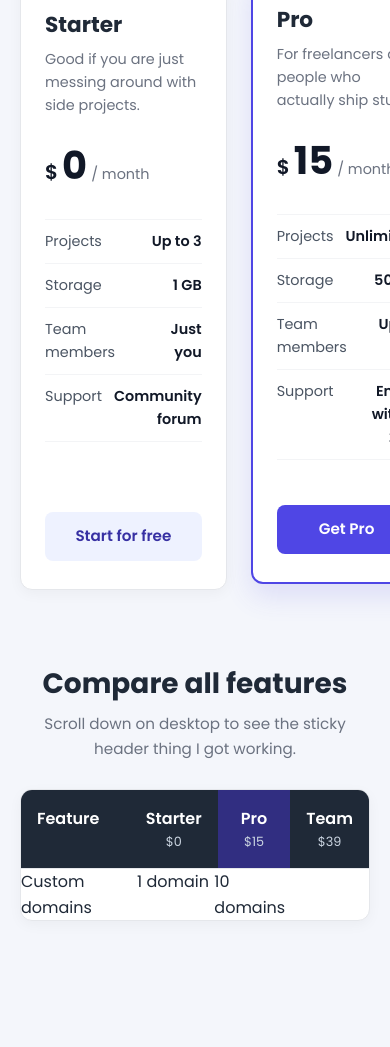
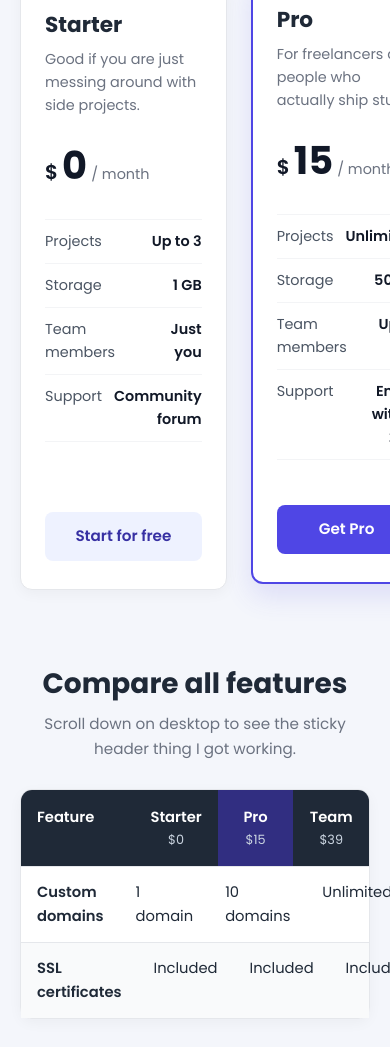
Before and after one commit to tensorGT/my-first-pricing-cards, a plain HTML site: page index.html in a window 390 px wide. Shown: the part 331-1378 px from the top of the page. Before the commit the page ends 1312 px from the top, so only its background shows below. Drawn offline with Linux system fonts and the light colour scheme.

```diff
--- a/index.html
+++ b/index.html
@@ -146,3 +146,11 @@
             <dt class="matrix-cell feature-col">Custom domains</dt>
             <dd class="matrix-cell" data-label="Starter">1 domain</dd>
             <dd class="matrix-cell popular-col" data-label="Pro">10 domains</dd>
+            <dd class="matrix-cell" data-label="Team">Unlimited</dd>
+          </div>
+
+          <div class="matrix-row">
+            <dt class="matrix-cell feature-col">SSL certificates</dt>
+            <dd class="matrix-cell" data-label="Starter">Included</dd>
+            <dd class="matrix-cell popular-col" data-label="Pro">Included</dd>
+            <dd class="matrix-cell" data-label="Team">Included</dd>
--- a/style.css
+++ b/style.css
@@ -243,3 +243,16 @@ body {
   display: grid;
   grid-template-columns: 1.5fr 1fr 1fr 1fr;
   border-top: 1px solid #e5e7eb;
+}
+
+.matrix-row:nth-child(even) {
+  background-color: #f9fafb;
+}
+
+.matrix-cell {
+  padding: 14px 16px;
+  font-size: 0.92rem;
+}
+
+.matrix-row .feature-col {
+  font-weight: 600;
```
Also changed, not shown: 1 other file.
